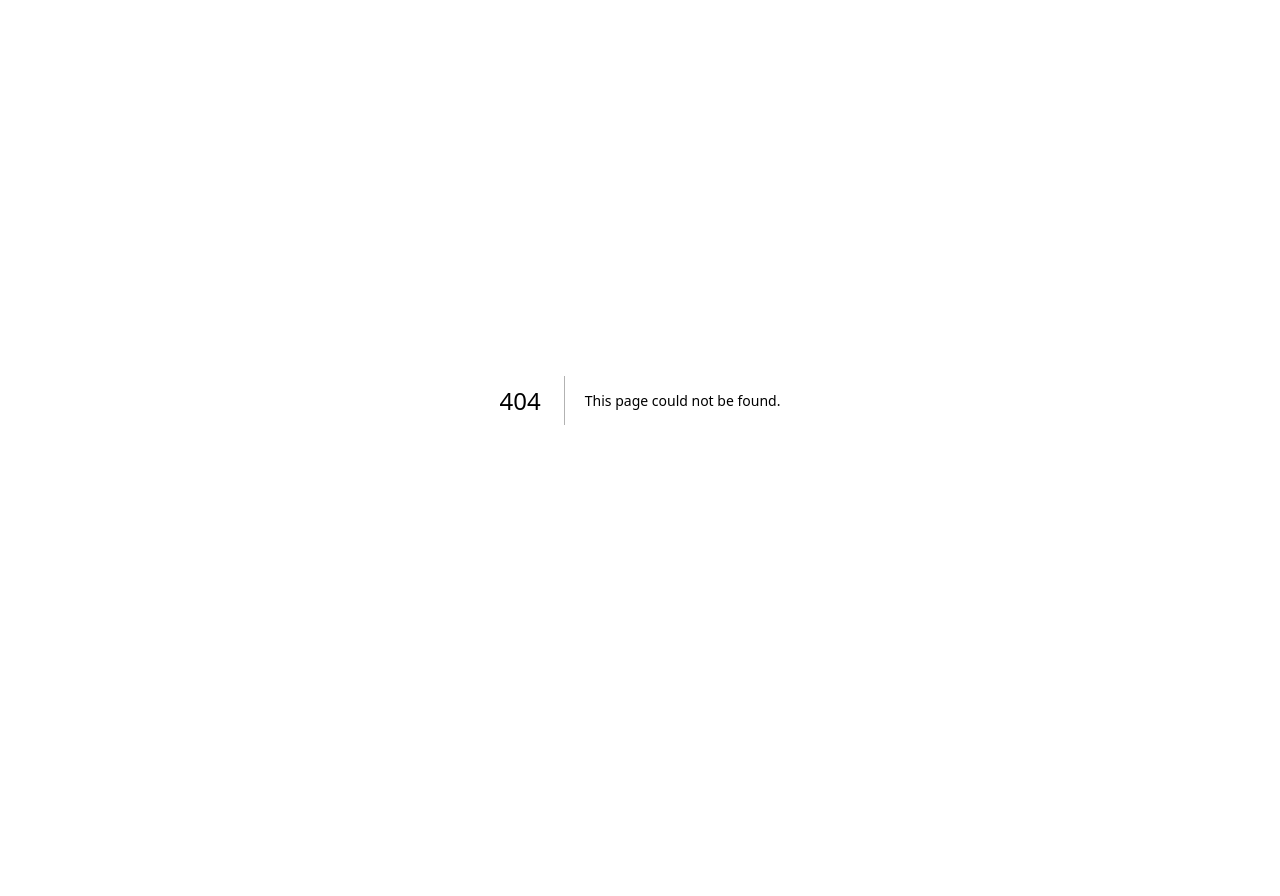
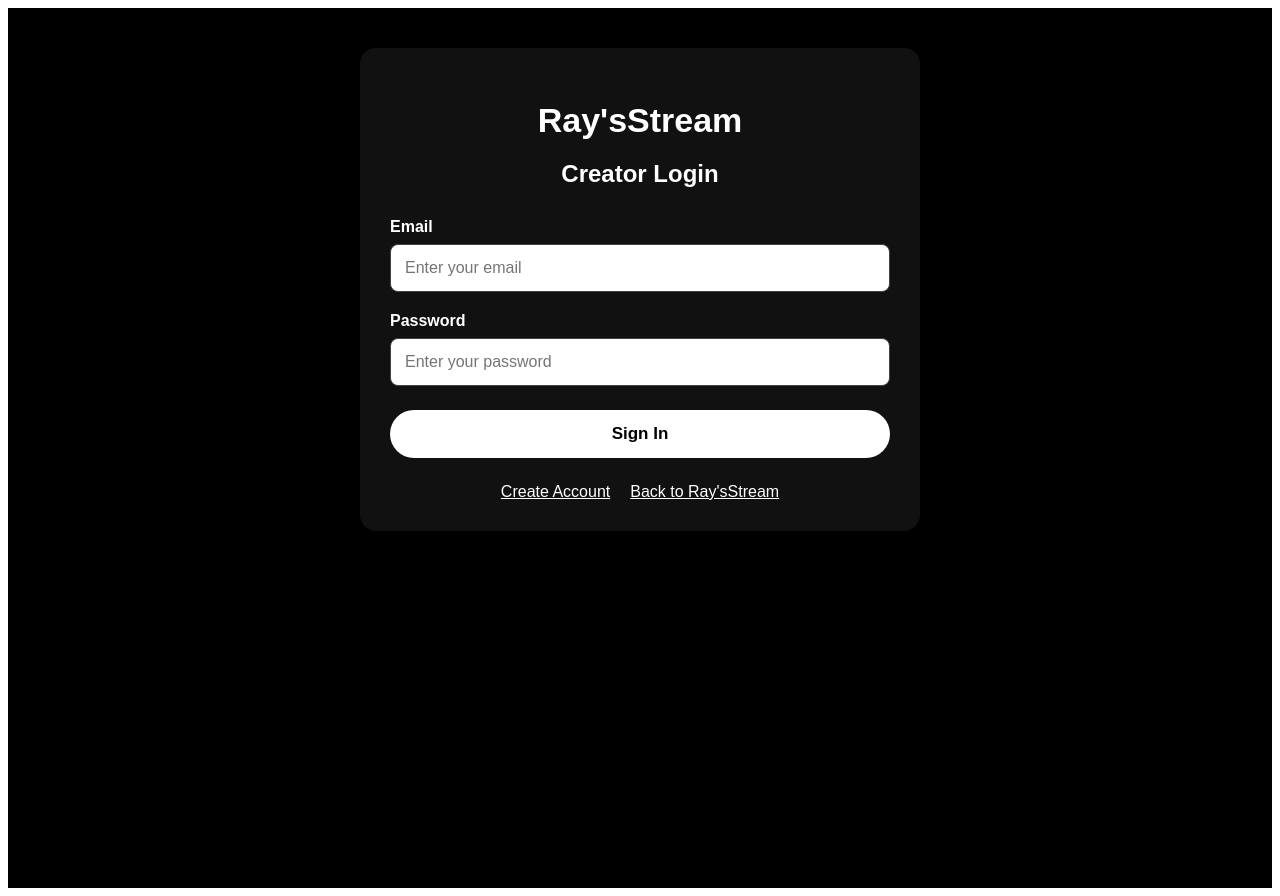
Before and after one commit to greentreerecord-hue/raysstream-clean, a Next.js app: page /login in a window 1280 px wide. Before the commit this address had no page. Before the commit the page ends 800 px from the top, so only its background shows below. Built offline with nearby package versions, Linux system fonts and the light colour scheme.

Commit message:
Add creator login

```diff
--- /dev/null
+++ b/app/api/login/route.ts
@@ -0,0 +1,78 @@
+import { neon } from "@neondatabase/serverless";
+import { NextResponse } from "next/server";
+import { scryptSync, timingSafeEqual } from "crypto";
+
+const sql = neon(process.env.NEON_DATABASE_URL!);
+
+function verifyPassword(password: string, storedPassword: string) {
+  const parts = storedPassword.split(":");
+
+  if (parts.length !== 2) {
+    return false;
+  }
+
+  const [salt, storedHash] = parts;
+
+  const hash = scryptSync(password, salt, 64);
+  const storedHashBuffer = Buffer.from(storedHash, "hex");
+
+  if (hash.length !== storedHashBuffer.length) {
+    return false;
+  }
+
+  return timingSafeEqual(hash, storedHashBuffer);
+}
+
+export async function POST(request: Request) {
+  try {
+    const { email, password } = await request.json();
+
+    if (!email || !password) {
+      return NextResponse.json(
+        { error: "Please enter your email and password." },
+        { status: 400 }
+      );
+    }
+
+    const creators = await sql`
+      SELECT id, username, email, password
+      FROM creators
+      WHERE LOWER(email) = LOWER(${email})
+      LIMIT 1
+    `;
+
+    if (creators.length === 0) {
+      return NextResponse.json(
+        { error: "Invalid email or password." },
+        { status: 401 }
+      );
+    }
+
+    const creator = creators[0];
+
+    const passwordMatches = verifyPassword(
+      password,
+      creator.password
+    );
+
+    if (!passwordMatches) {
+      return NextResponse.json(
+        { error: "Invalid email or password." },
+        { status: 401 }
+      );
+    }
+
+    return NextResponse.json({
+      success: true,
+      username: creator.username,
+      email: creator.email,
+    });
+  } catch (error) {
+    console.error("Creator login error:", error);
+
+    return NextResponse.json(
+      { error: "Could not sign in." },
+      { status: 500 }
+    );
+  }
+}
--- /dev/null
+++ b/app/login/page.tsx
@@ -0,0 +1,201 @@
+"use client";
+
+import { useState } from "react";
+
+export default function LoginPage() {
+  const [email, setEmail] = useState("");
+  const [password, setPassword] = useState("");
+  const [message, setMessage] = useState("");
+
+  async function handleLogin(e: React.FormEvent) {
+    e.preventDefault();
+
+    if (!email || !password) {
+      setMessage("Please enter your email and password.");
+      return;
+    }
+
+    setMessage("Signing in...");
+
+    try {
+      const response = await fetch("/api/login", {
+        method: "POST",
+        headers: {
+          "Content-Type": "application/json",
+        },
+        body: JSON.stringify({
+          email,
+          password,
+        }),
+      });
+
+      const data = await response.json();
+
+      if (!response.ok) {
+        setMessage(data.error || "Could not sign in.");
+        return;
+      }
+
+      setMessage(`Welcome back, ${data.username}!`);
+
+      localStorage.setItem("raysstreamCreator", data.username);
+      localStorage.setItem("raysstreamCreatorEmail", data.email);
+
+      setTimeout(() => {
+        window.location.href = "/";
+      }, 1000);
+    } catch {
+      setMessage("Could not connect to the server.");
+    }
+  }
+
+  return (
+    <main
+      style={{
+        minHeight: "100vh",
+        background: "#000",
+        color: "#fff",
+        padding: "40px 20px",
+        fontFamily: "Arial, sans-serif",
+      }}
+    >
+      <div
+        style={{
+          maxWidth: "500px",
+          margin: "0 auto",
+          background: "#111",
+          padding: "30px",
+          borderRadius: "16px",
+        }}
+      >
+        <h1
+          style={{
+            textAlign: "center",
+            marginBottom: "10px",
+            fontSize: "34px",
+          }}
+        >
+          Ray&apos;sStream
+        </h1>
+
+        <h2
+          style={{
+            textAlign: "center",
+            marginBottom: "30px",
+          }}
+        >
+          Creator Login
+        </h2>
+
+        <form onSubmit={handleLogin}>
+          <label
+            style={{
+              display: "block",
+              marginBottom: "8px",
+              fontWeight: "bold",
+            }}
+          >
+            Email
+          </label>
+
+          <input
+            type="email"
+            value={email}
+            onChange={(e) => setEmail(e.target.value)}
+            placeholder="Enter your email"
+            style={{
+              width: "100%",
+              padding: "14px",
+              marginBottom: "20px",
+              borderRadius: "8px",
+              border: "1px solid #444",
+              fontSize: "16px",
+              boxSizing: "border-box",
+            }}
+          />
+
+          <label
+            style={{
+              display: "block",
+              marginBottom: "8px",
+              fontWeight: "bold",
+            }}
+          >
+            Password
+          </label>
+
+          <input
+            type="password"
+            value={password}
+            onChange={(e) => setPassword(e.target.value)}
+            placeholder="Enter your password"
+            style={{
+              width: "100%",
+              padding: "14px",
+              marginBottom: "24px",
+              borderRadius: "8px",
+              border: "1px solid #444",
+              fontSize: "16px",
+              boxSizing: "border-box",
+            }}
+          />
+
+          <button
+            type="submit"
+            style={{
+              width: "100%",
+              padding: "14px",
+              background: "#fff",
+              color: "#000",
+              border: "none",
+              borderRadius: "25px",
+              fontSize: "17px",
+              fontWeight: "bold",
+              cursor: "pointer",
+            }}
+          >
+            Sign In
+          </button>
+        </form>
+
+        {message && (
+          <p
+            style={{
+              textAlign: "center",
+              marginTop: "20px",
+              fontWeight: "bold",
+            }}
+          >
+            {message}
+          </p>
+        )}
+
+        <div
+          style={{
+            textAlign: "center",
+            marginTop: "25px",
+          }}
+        >
+          <a
+            href="/signup"
+            style={{
+              color: "#fff",
+              marginRight: "20px",
+            }}
+          >
+            Create Account
+          </a>
+
+          <a
+            href="/"
+            style={{
+              color: "#fff",
+            }}
+          >
+            Back to Ray&apos;sStream
+          </a>
+        </div>
+      </div>
+    </main>
+  );
+}
```
